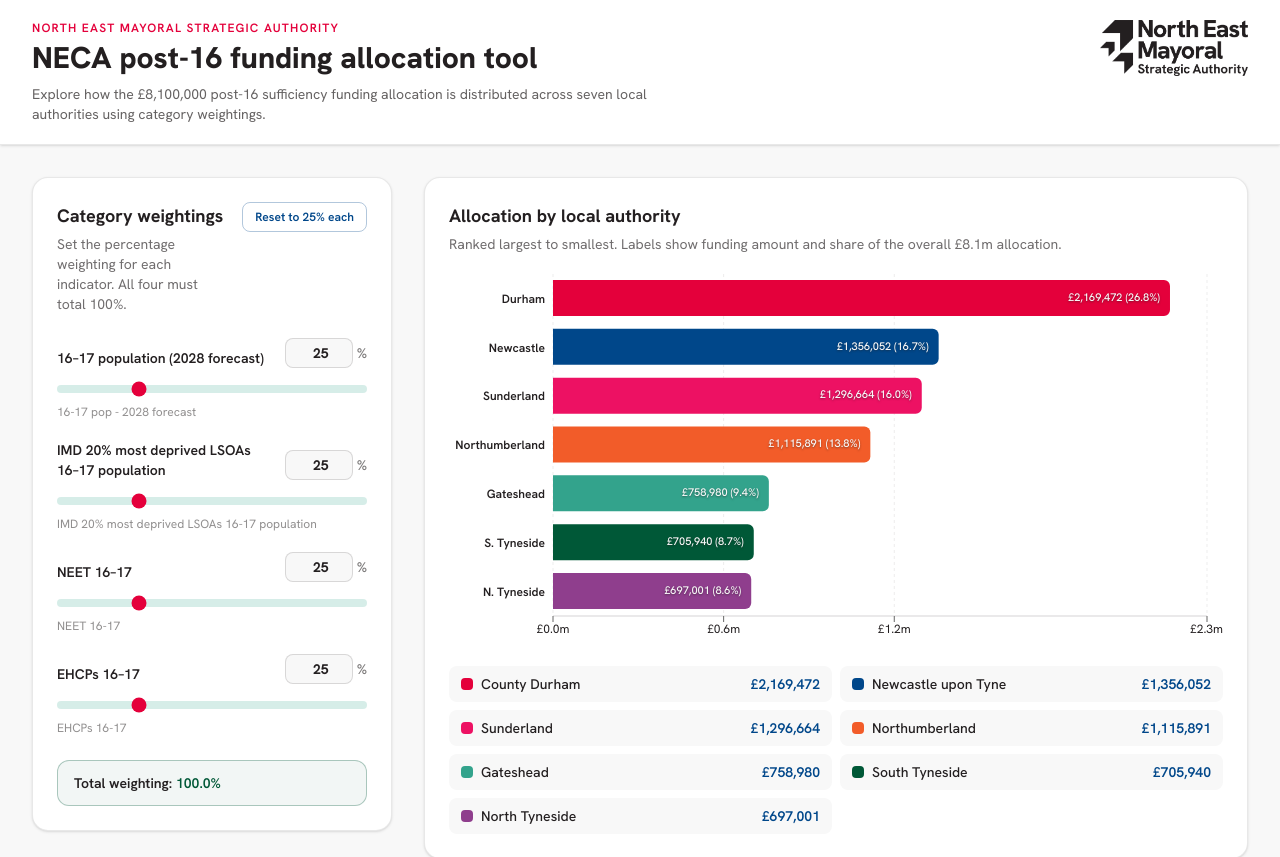
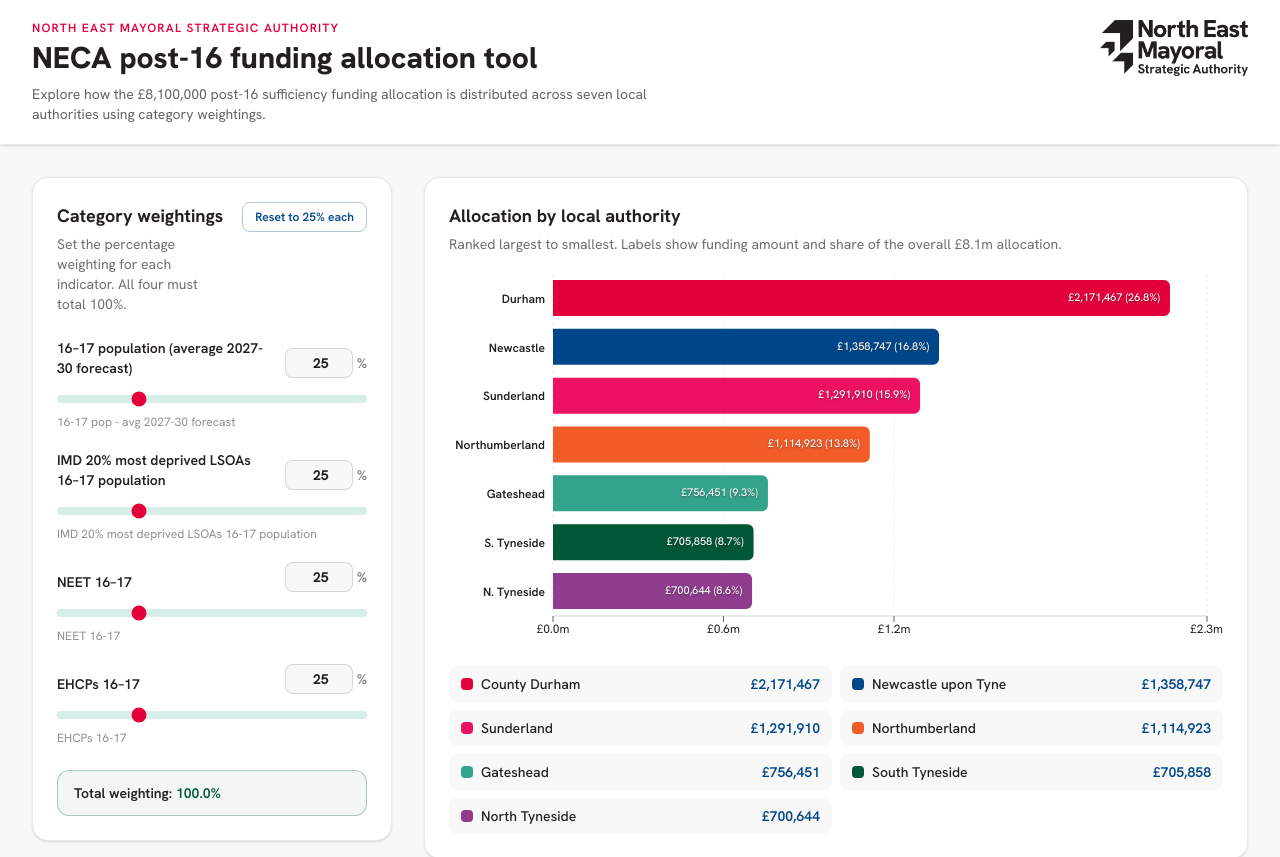
Before and after one commit to turnerwork/neca-post16-funding-tool, a React (Vite) app: page / in a window 1280 px wide. Shown: the top 857 px of the page. Built offline with nearby package versions, Linux system fonts and the light colour scheme.

Commit message:
Update population forecast column and label for 2027-30 average

```diff
--- a/src/constants.ts
+++ b/src/constants.ts
@@ -13,8 +13,8 @@
 export const CATEGORIES: CategoryMeta[] = [
   {
     key: "pop2028",
-    label: "16–17 population (2028 forecast)",
-    description: "16-17 pop - 2028 forecast",
+    label: "16–17 population (average 2027-30 forecast)",
+    description: "16-17 pop - avg 2027-30 forecast",
   },
   {
     key: "imd",
@@ -42,7 +42,7 @@
 
 export const CSV_COLUMN_MAP: Record<string, CategoryKey | null> = {
   "local authority": null,
-  "16-17 pop - 2028 forecast": "pop2028",
+  "16-17 pop - avg 2027-30 forecast": "pop2028",
   "imd 20% deprived 16-17 population": "imd",
   "neet 16-17": "neet",
   "ehcps 16-17": "ehcp",
```
Also changed, not shown: Combined NECA data for allocations - Cursor.csv, public/Combined NECA data for allocations - Cursor.csv.
